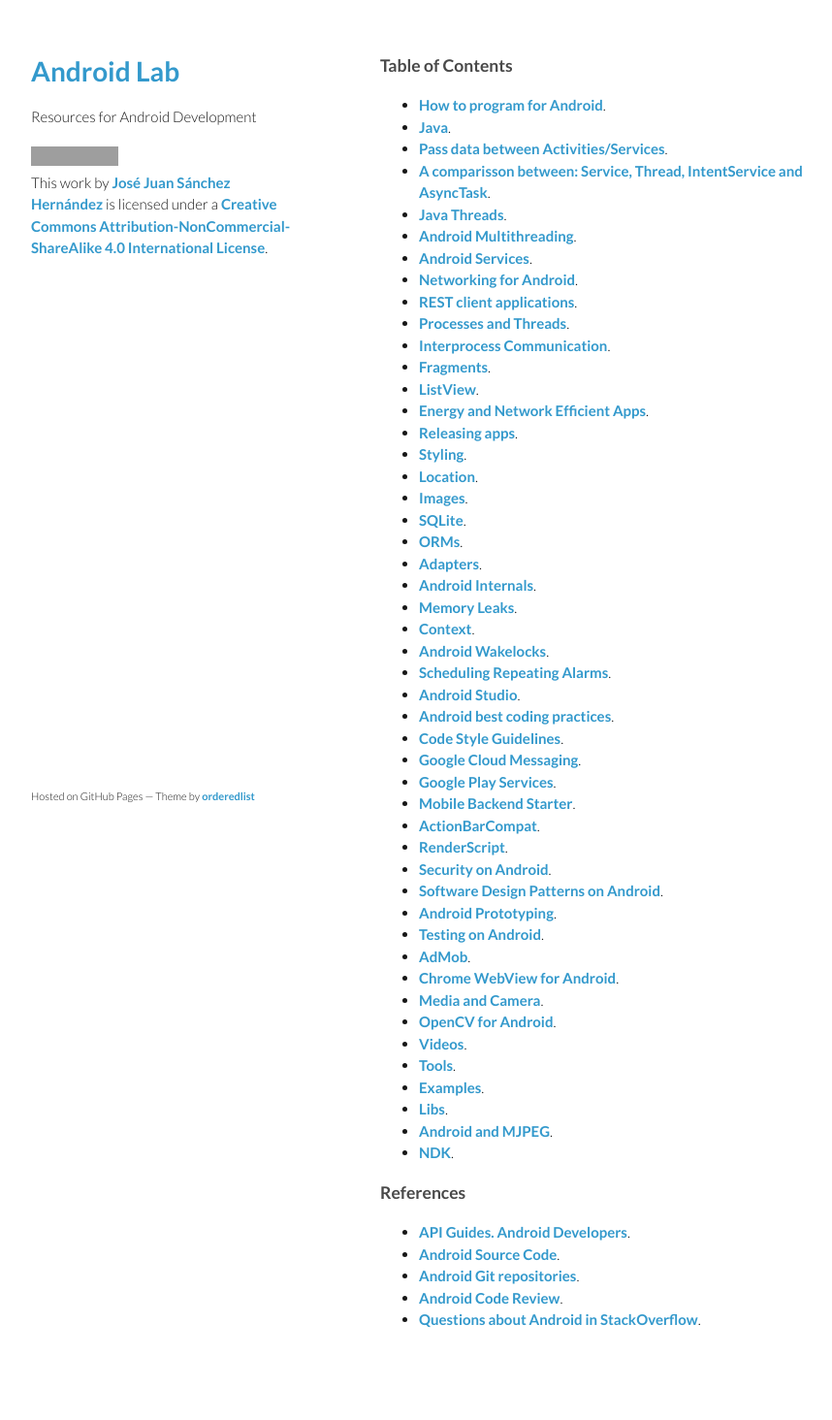
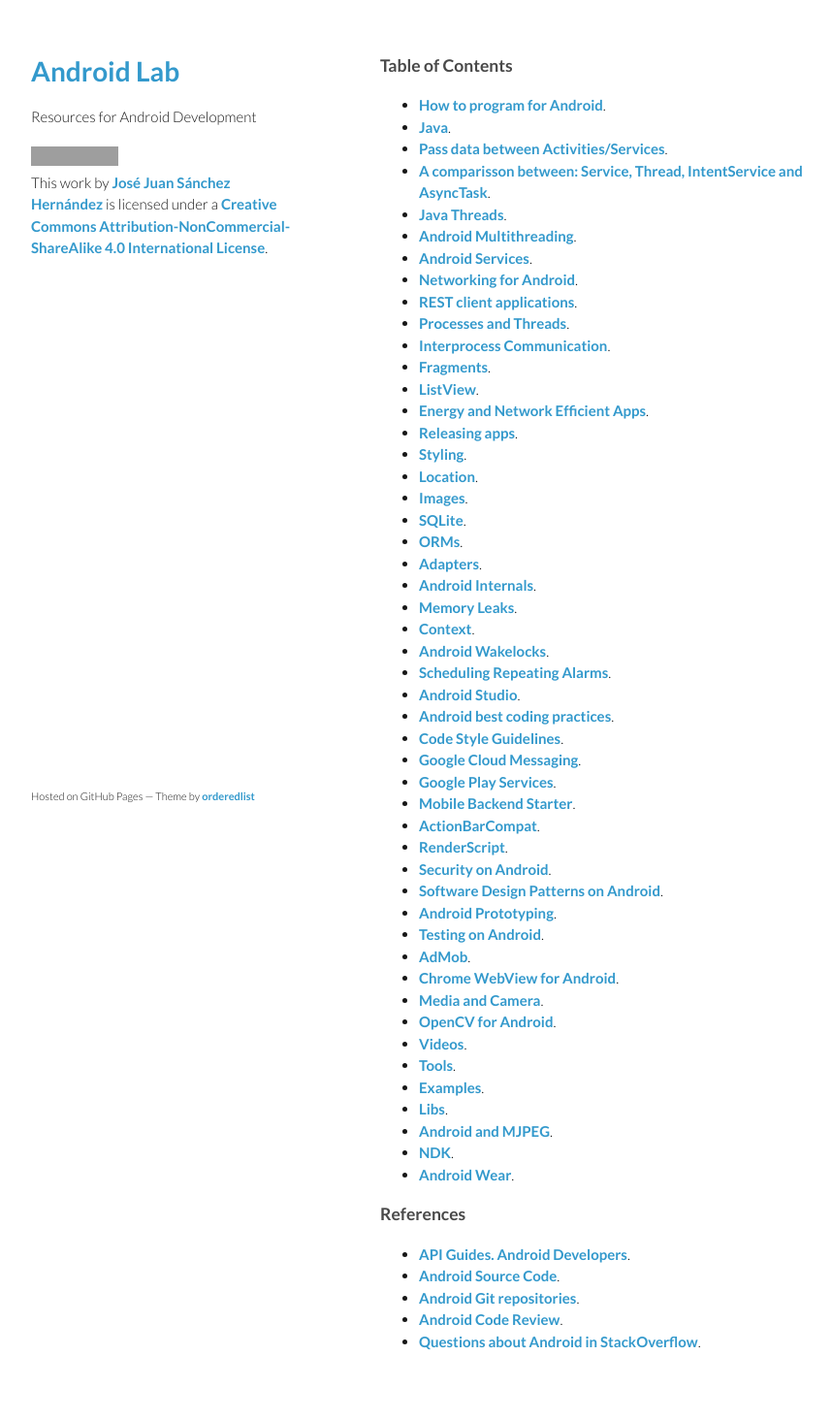
Before and after one commit to josejuansanchez/josejuansanchez.github.io, a Jekyll site: the page built from androidlab/index.md, in a window 1280 px wide. Shown: the whole page at 97% size, without its empty margins (178-1036 px from the left). Built offline with Jekyll 4.4.1, drawn with Linux system fonts in a browser that asks for light colours; before the commit the page ends 1442 px from its top, so only the background shows below that; grey boxes are pictures that could not be loaded.

Commit message:
Update index.md

```diff
--- a/androidlab/index.md
+++ b/androidlab/index.md
@@ -53,6 +53,7 @@
   - [Libs](libs).
   - [Android and MJPEG](mjpeg).
   - [NDK](ndk).
+  - [Android Wear](android_wear).
 
 
 ### References
```
